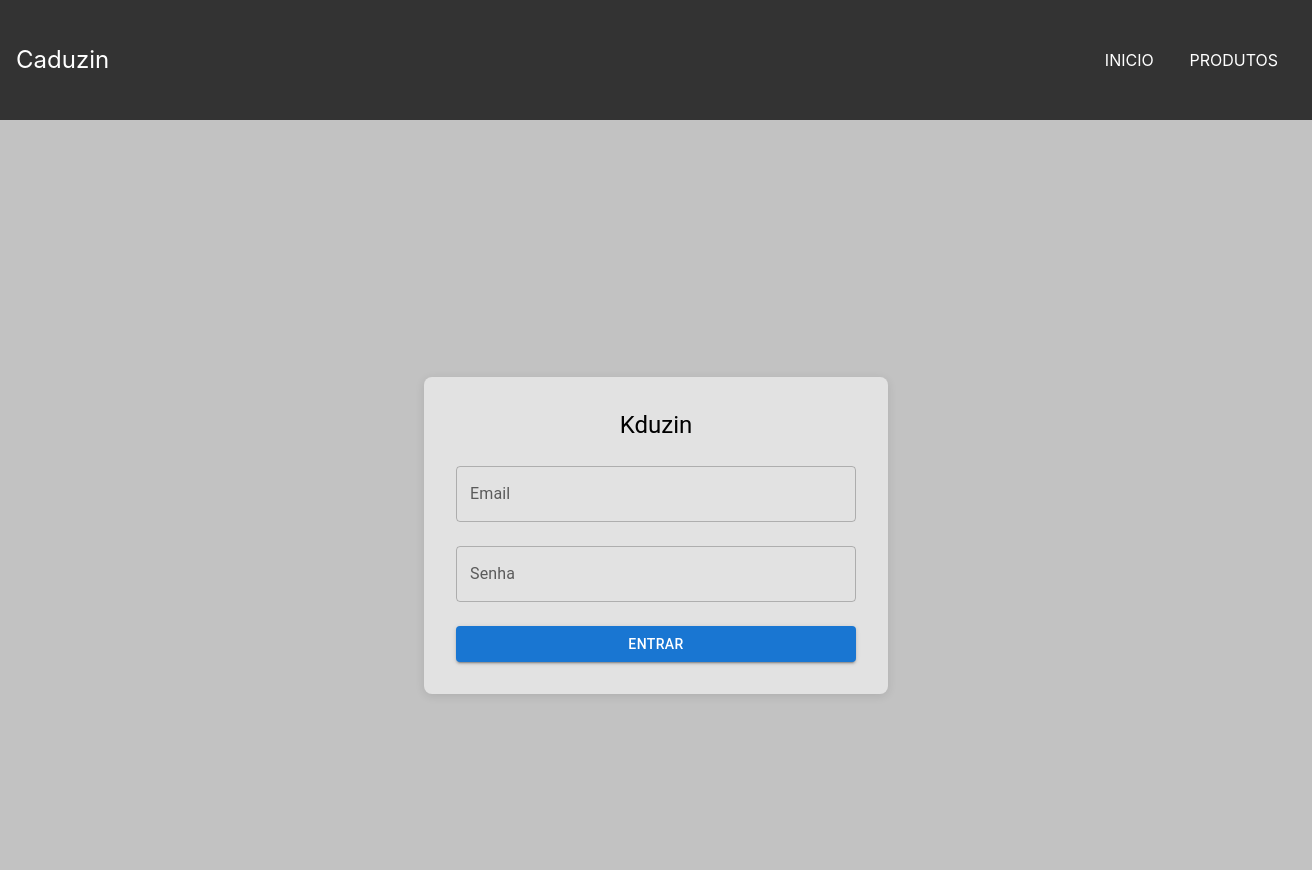
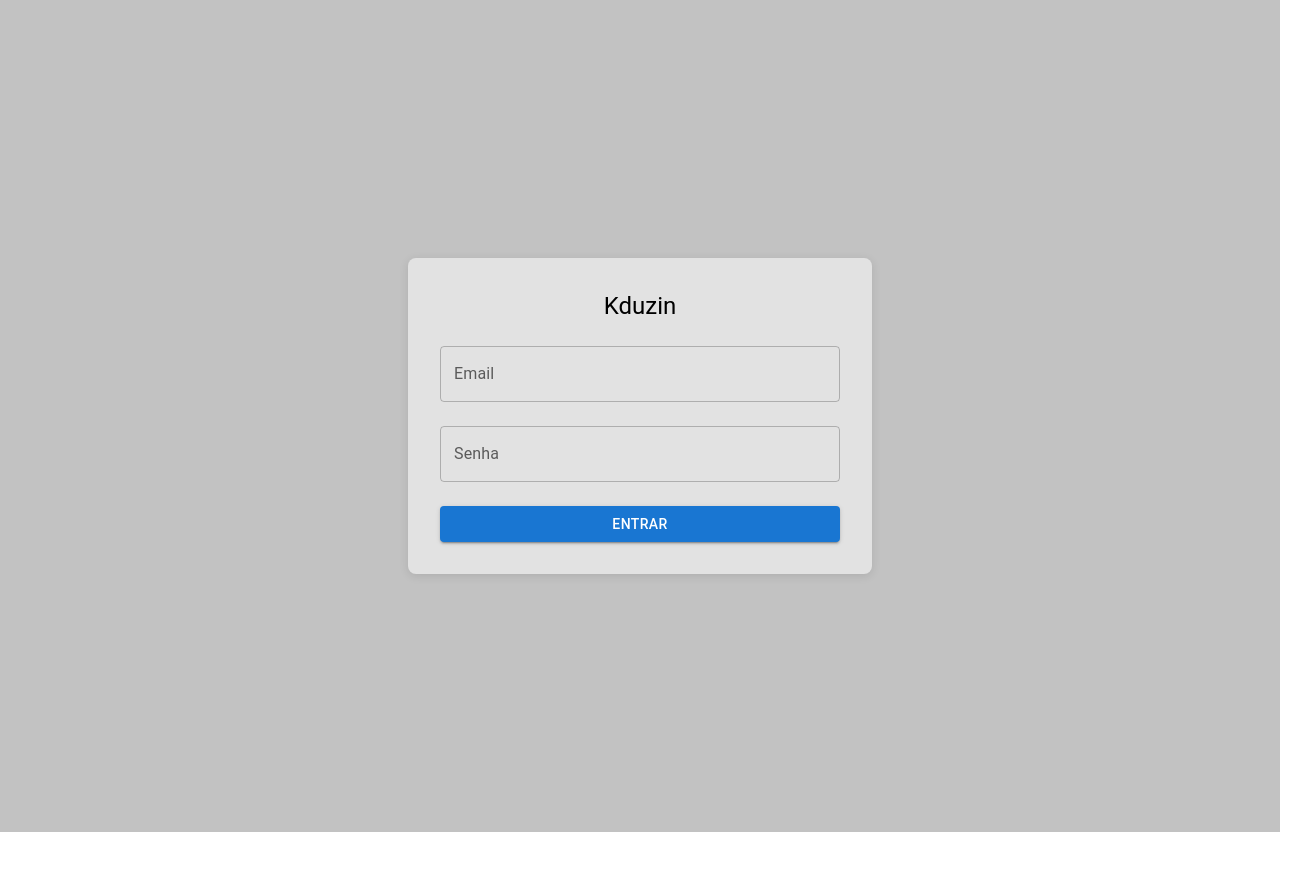
Before and after one commit to Cadu-Menezes/AT-React, a React (Create React App) app: page /login in a window 1280 px wide. Shown: the top 870 px of the page, 1312 px wide, since content can reach past the window. After the commit the page ends 832 px from the top, so only its background shows below. Built offline with nearby package versions, Linux system fonts and the light colour scheme; what native-base would draw is missing.

Commit message:
apanhando para o scroll horizontal

```diff
--- a/src/App.css
+++ b/src/App.css
@@ -10,7 +10,7 @@ body, html {
 }
 
 .App {
-  width: 100%;
+
   overflow-x: hidden;
 }
 
--- a/src/App.jsx
+++ b/src/App.jsx
@@ -18,7 +18,7 @@ function App() {
   return (
     <NativeBaseProvider>
       <Router>
-        <NavBar breakpoints={breakpoints} LogoTitle={"Caduzin"} />
+        {/* <NavBar breakpoints={breakpoints} LogoTitle={"Caduzin"} /> */}
         <Suspense fallback={<Loading />}>
           <Routes>
             <Route
--- a/src/Pages/Login/index.jsx
+++ b/src/Pages/Login/index.jsx
@@ -23,7 +23,8 @@ const theme = createTheme({
 
 const StyledContainer = styled.div`
   background-color: #C2C2C2;
-  width: 100%;
+  max-width: 100%;
+  overflow-x: hidden;
   height: 100vh;
   color: black;
   padding: 1rem;
@@ -34,6 +35,9 @@ const StyledContainer = styled.div`
 
   @media(min-width: ${(props) => props.breakpoints.small}){
     flex-direction: row;
+    max-width: 100%;
+    overflow-x: hidden;
+
   }
 `;
 
```
